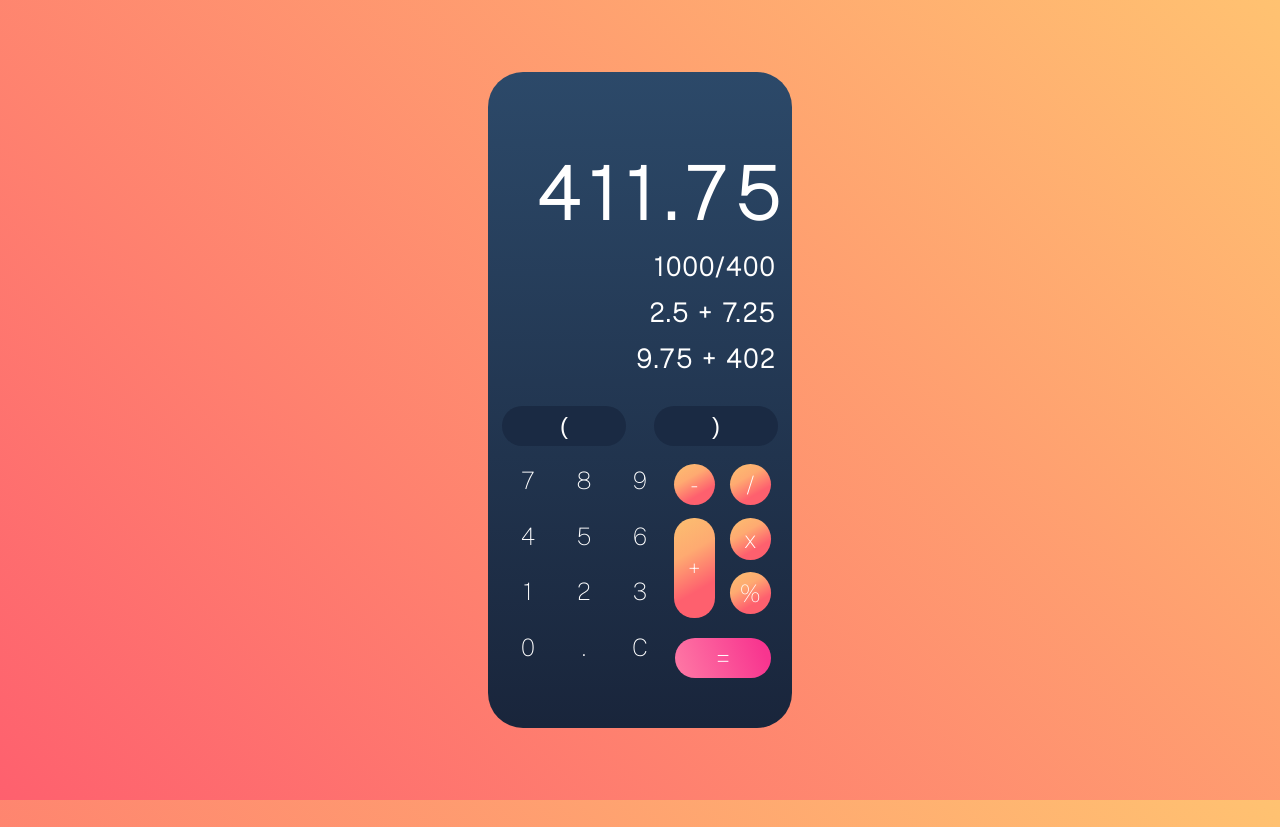
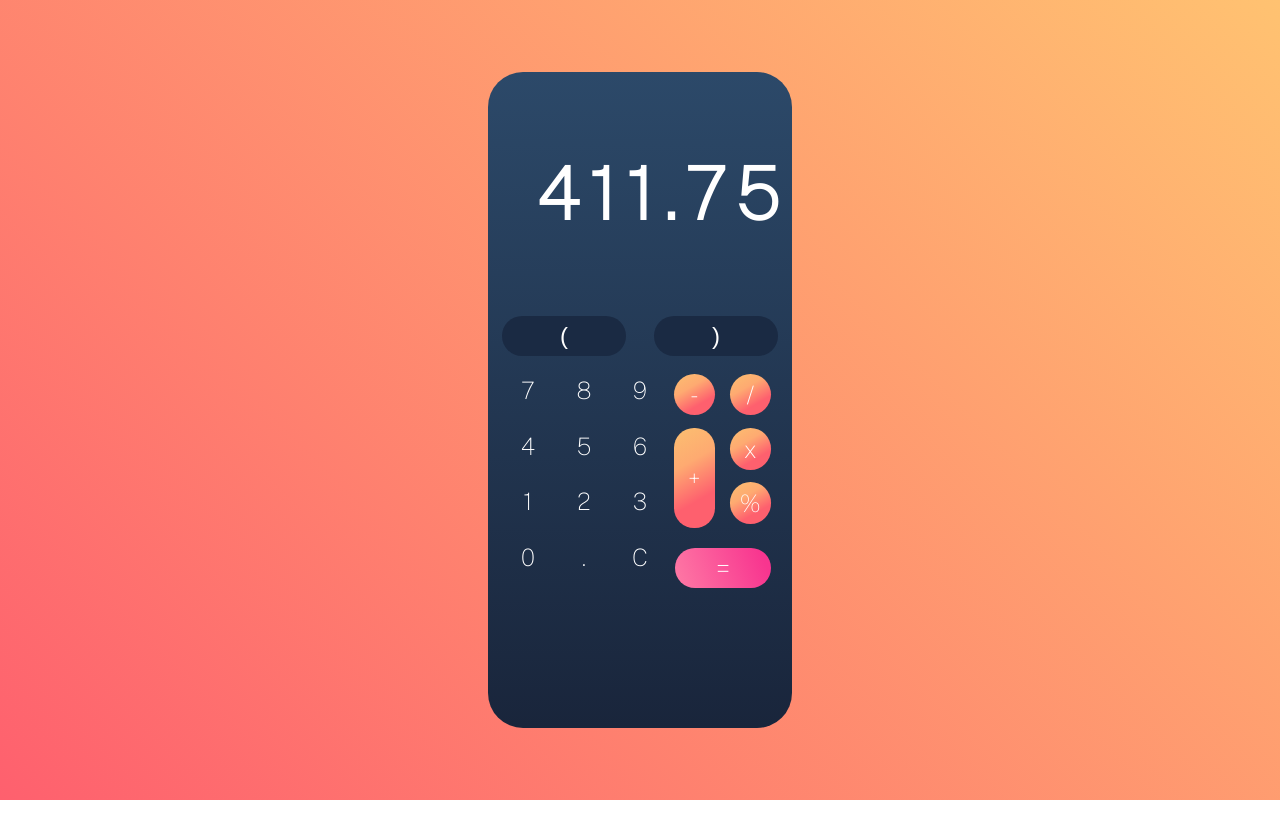
Before and after one commit to jessicalima22/calculator-react, a Next.js app: page / in a window 1280 px wide. After the commit the page ends 800 px from the top, so only its background shows below. Built offline with nearby package versions, Linux system fonts and the light colour scheme.

Commit message:
starting lifting state up!

```diff
--- a/Components/Operations.jsx
+++ b/Components/Operations.jsx
@@ -4,24 +4,21 @@ import styles from '../styles/operations.module.css'
 const operations = ["-", "+", "/", "x", "%"]
 
 
-
-
-
-
-
-
-export default function Operations ({ children }){
+export default function Operations (props){
 
     const generateOperations = ()=>{
 
-        function testinho(e){
-            console.log(e.target.firstChild.wholeText)
+        function testinho(props){
+
+            console.log(props)
           }
 
 
         return(
             <>
-            {operations.map((e,i)=><div key={i} id={i} className={styles.operations} onClick={testinho}> {e} </div>)}
+            {operations.map((e,i)=><div key={i} id={i} className={styles.operations}
+            onClick={(e)=>props.setStateOperations(e.target.innerText)}>
+            {e} </div>)}
             </>
         )
     }
@@ -31,13 +28,14 @@ export default function Operations ({ children }){
         increase.classList.add("doubleButtonIncrease")
 
 
+
     });
 
 
     return (
         <>
          {generateOperations()}
-            {children}
+            {props.children}
         </>
     )
 }
--- a/Components/View.jsx
+++ b/Components/View.jsx
@@ -1,9 +1,9 @@
 
 
-export default function View ({children}){
+export default function View (props){
     return(
         <>
-        <h2 className="h2">{children}</h2>
+        <h2 className="h2">{props.view}</h2>
         </>
     )
 }
--- a/pages/index.jsx
+++ b/pages/index.jsx
@@ -10,8 +10,8 @@ import View from "../Components/View";
 
 export default function Home() {
 
-  const [view, setView]=useState("1000/400")
 
+  const [stateOperations, setStateOperations]=useState()
 
 
 
@@ -19,7 +19,7 @@ export default function Home() {
     <div className={styles.background}>
       <div className={styles.containerUp}>
         <Result/>
-        <View setView={setView}>{view}</View>
+        <View view={stateOperations}></View>
         <View>2.5 + 7.25</View>
         <View>9.75 + 402</View>
       </div>
@@ -34,7 +34,7 @@ export default function Home() {
         </div>
         <div className={styles.conteinerOperationsFirst}>
           <div className={styles.conteinerOperationsSecond}>
-            <Operations/>
+            <Operations stateOperations={stateOperations} setStateOperations={setStateOperations}/>
           </div>
           <div className={styles.equalSign}> = </div>
         </div>
--- a/styles/Home.module.css
+++ b/styles/Home.module.css
@@ -21,10 +21,6 @@
   align-items: flex-end;
   padding-bottom: 2rem;
 }
-
-
-
-
 
 
 .conteinerDown{
```
